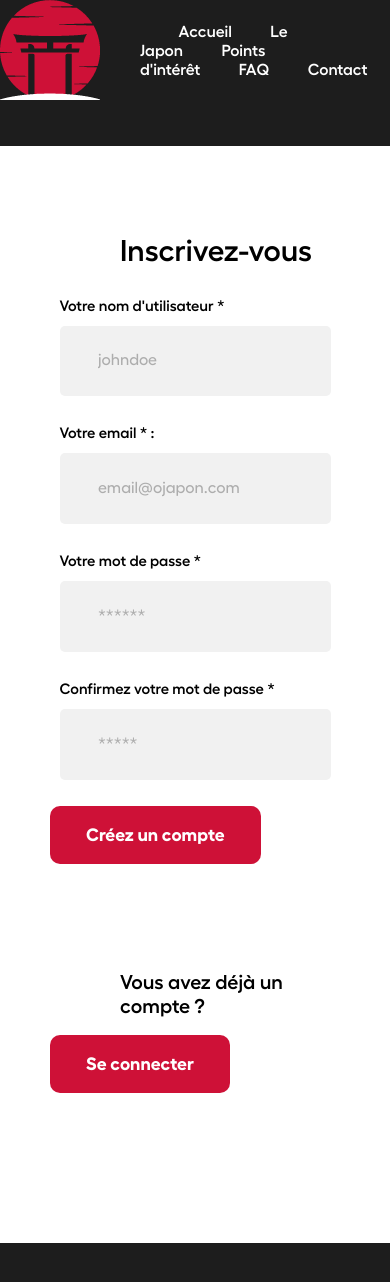
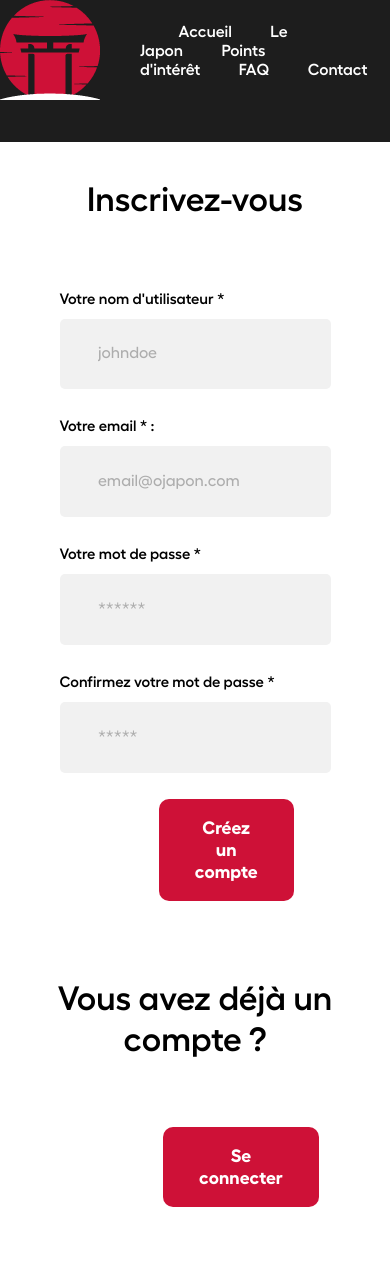
Before and after one commit to MaximHivin/Apotheose-Ojapon, a Vue app: page /register in a window 390 px wide. Shown: the top 1282 px of the page. Before the commit the page ends 1243 px from the top, so only its background shows below. Built offline with nearby package versions, Linux system fonts and the light colour scheme.

Commit message:
responsive to mobile first on register view

```diff
--- a/src/components/RegistrationForm.vue
+++ b/src/components/RegistrationForm.vue
@@ -33,9 +33,15 @@
             <InputText name="password_check" id="password_check" placeholder="*****" type="password" @inputChange="updateInputValue" />
         </fieldset>
 
-        <Button v-on:click="sendForm" btnName="Créez un compte"/>
-        <div>
-            <h2 class="titre-principal">Vous avez déjà un compte ?</h2>
+        <div class="btn-submit-register">
+            <Button v-on:click="sendForm" btnName="Créez un compte"/>
+        </div>
+
+
+
+        <h2 class="titre-principal">Vous avez déjà un compte ?</h2>
+
+        <div class="btn-submit-login">
             <router-link to="/login">
             <Button btnName="Se connecter"/>
             </router-link>
@@ -131,15 +137,22 @@ export default {
 </script>
 
 <style scoped>
-@import url('../assets/css/style.css');
-@import url('../assets/css/createguide.css');
+ @import url('../assets/css/style.css');
+/* @import url('../assets/css/createguide.css');  */
 
+.main_container {
+    max-width: 102.625em;
+    margin: 0 auto;
+    background-color: white;
+    padding: 0 5em 15em;
+}
 
-.center-button {
+/* .center-button {
     display: flex;
     flex-direction: column;
     align-items: center;
-}
+} */
+
 fieldset {
     border: 0;
     margin-bottom: 2em;
@@ -154,19 +167,58 @@ fieldset {
     font-size: 1.500em;
     margin-bottom: 10px;
 }
-.titre-principal {
-    text-align: left;
+
+.titre-principal h1, h2 {
+    text-align: center;
     color: black;
-    padding-left: 3.5em;
-    padding-top: 3.125em;
-    margin-top: 2.188em;
+    padding: 1.125em 0;
+    margin-top: 1.188em;
     font-family: "Fellix SemiBold";
-    font-size: 2.0em;
+    font-size: 3.375em;
 }
-.main_container {
-    max-width: 102.625em;
+
+.btn-submit-register {
+    width: 25%;
     margin: 0 auto;
-    background-color: white;
-    padding: 0 5em 15em;
+
 }
+
+.btn-submit-login{
+    width: 22%;
+    margin: 0 auto;
+
+}
+
+   @media screen and (max-width: 375px) {
+
+    /* .container_inputText{
+    width: 18.875em;
+    margin: 0 auto;
+    }
+
+    .inputText{
+    padding: 1.000em;
+    }
+     */
+    .titre-principal h1, h2 {
+        text-align: center;
+        font-size: 2.5em;
+        margin-top: -1em;
+        padding: 2.5em 0 0;
+
+    }
+
+    .btn-submit-register {
+        width: 75%;
+    }
+
+    .btn-submit-login {
+        width: 68%;
+    }
+
+
+
+
+}
+
 </style>
--- a/src/views/RegisterLayout.vue
+++ b/src/views/RegisterLayout.vue
@@ -1,9 +1,9 @@
 <template>
-<div class="main_container">
     <NavbarConnected v-if="this.$store.state.token"/>
     <HeaderLayout v-else />
     <RegistrationForm/>
-</div>
+    <BurgerMenu />
+
 
 </template>
 
@@ -11,6 +11,7 @@
 import HeaderLayout from '@/components/HeaderLayout.vue';
 import NavbarConnected from '@/components/NavbarConnected.vue';
 import RegistrationForm from '@/components/RegistrationForm.vue';
+import BurgerMenu from '@/components/BurgerMenu.vue';
 
 
 export default {
@@ -18,7 +19,8 @@ export default {
     components: {
         HeaderLayout,
         NavbarConnected,
-        RegistrationForm
+        RegistrationForm,
+        BurgerMenu
 
     }
 
```
